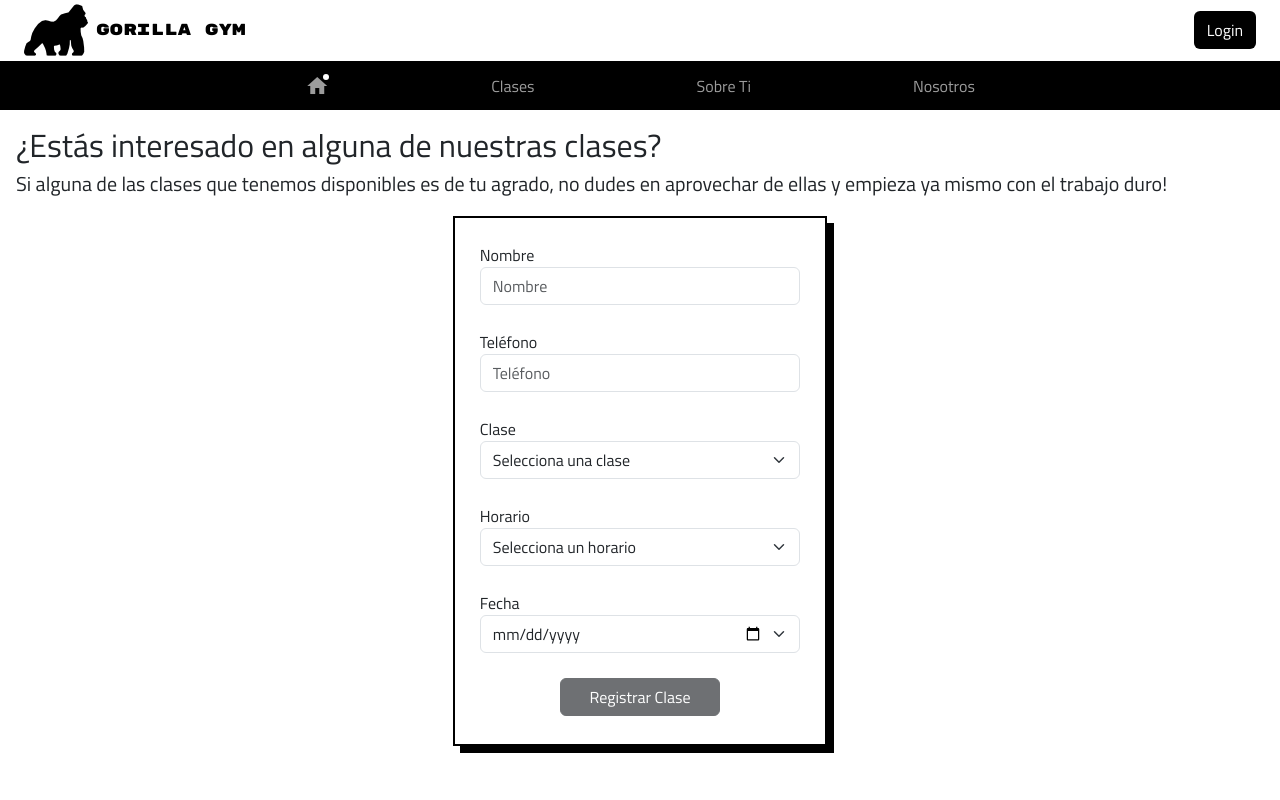
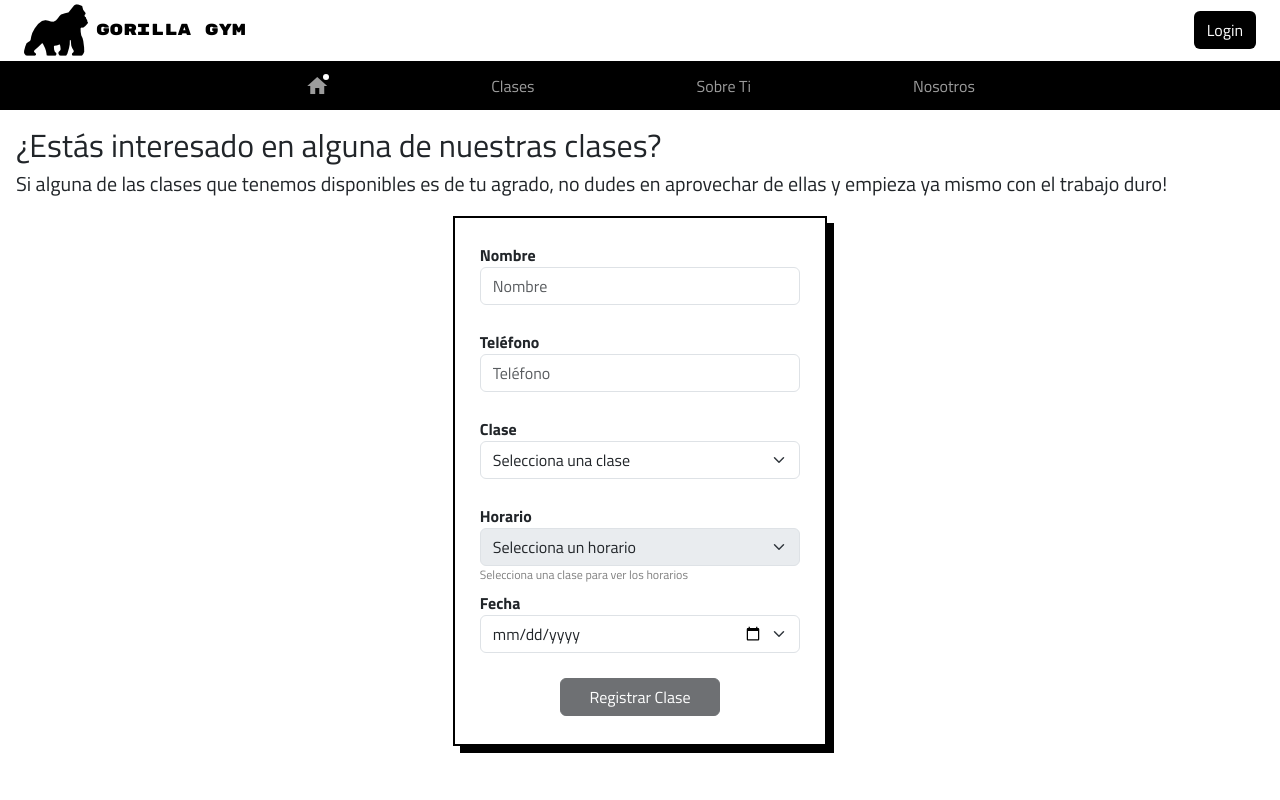
Before and after one commit to wachitorico69/miniproyecto-angular, an Angular app: page /sobreti in a window 1280 px wide. Shown: the top 800 px of the page. Built offline with nearby package versions, Linux system fonts and the light colour scheme; a web font is replaced by a local one.

Commit message:
forms terminados

```diff
--- a/src/app/sobreti/sobreti.component.html
+++ b/src/app/sobreti/sobreti.component.html
@@ -4,7 +4,7 @@
 
 <div class="container">
   <form (ngSubmit)="onSubmit()" [formGroup]="claseForm">
-    <label>Nombre</label>
+    <label><b>Nombre</b></label>
     <input type="text" formControlName="nombre" class="form-control" placeholder="Nombre">
       <div class="error-container">
          @if (claseForm.get('nombre')?.touched && claseForm.get('nombre')?.invalid) {
@@ -17,7 +17,7 @@
           }
       </div>
 
-    <label>Teléfono</label>
+    <label><b>Teléfono</b></label>
     <input type="text" formControlName="telefono" class="form-control" placeholder="Teléfono">
       <div class="error-container">
          @if (claseForm.get('telefono')?.touched && claseForm.get('telefono')?.invalid) {
@@ -30,9 +30,9 @@
           }
       </div>
 
-    <label>Clase</label>
+    <label><b>Clase</b></label>
     <select class="form-select" formControlName="clase">
-      <option value="" disabled selected>Selecciona una clase</option>
+      <option value="" disabled>Selecciona una clase</option>
       @for (c of clases; track c) {
         <option [value]="c.id">{{c.nombre}}</option>
       }
@@ -45,9 +45,9 @@
           }
       </div>
 
-    <label>Horario</label>
+    <label><b>Horario</b></label>
     <select class="form-select" formControlName="horario">
-      <option value="" disabled selected>Selecciona un horario</option>
+      <option value="" disabled>Selecciona un horario</option>
       <option value="7">7:00 am</option>
       <option value="9">9:00 am</option>
       <option value="1">1:00 pm</option>
@@ -55,6 +55,9 @@
       <option value="8">8:00 pm</option>
     </select>
       <div class="error-container">
+        @if (claseForm.get('horario')?.disabled) {
+          <p style="color: gray; font-size: 12px;">Selecciona una clase para ver los horarios</p>
+        }
          @if (claseForm.get('horario')?.touched && claseForm.get('horario')?.invalid) {
             @if (claseForm.get('horario')?.errors?.['required']) {
               <p class="error">Selecciona un horario</p>
@@ -62,7 +65,7 @@
           }
       </div>
 
-    <label for="start">Fecha</label>
+    <label for="start"><b>Fecha</b></label>
     <input class="form-select" formControlName="fecha"
     type="date"
     />
@@ -132,7 +135,7 @@
               @if (email.errors?.['required']) {
                 <p class="error">Introduce un correo electrónico</p>
               }
-              @if (email.errors && email.errors?.['pattern']) {
+              @if (email.errors && email.errors['pattern']) {
                 <p class="error">Introduce un correo electrónico con formato correcto (ej. arroba y .com)</p>
               }
             }
@@ -209,7 +212,7 @@
               @if (peso.errors?.['required']) {
                 <p class="error">Introduce un peso</p>
               }
-              @if (peso.errors && peso.errors?.['min']) {
+              @if (peso.errors && peso.errors['min']) {
                 <p class="error">El peso mínimo es de 30 kg</p>
               }
             }
@@ -231,7 +234,7 @@
               @if (altura.errors?.['required']) {
                 <p class="error">Introduce una altura</p>
               }
-              @if (altura.errors && altura.errors?.['min']) {
+              @if (altura.errors && altura.errors['min']) {
                 <p class="error">La altura mínima es de 100 cm</p>
               }
             }
--- a/src/app/sobreti/sobreti.component.ts
+++ b/src/app/sobreti/sobreti.component.ts
@@ -89,9 +89,19 @@
         nombre: ["", [Validators.required, Validators.minLength(5)]],
         telefono: ["", [Validators.required, Validators.minLength(10)]],
         clase: ["", [Validators.required]],
-        horario: ["", [Validators.required]],
+        horario: [{ value: "", disabled: true }, [Validators.required]],
         fecha: ["", [Validators.required, validarFecha()]]
       })
+
+      this.claseForm.get('clase')?.valueChanges.subscribe(value => {
+        const horarioControl = this.claseForm.get('horario');
+        if (value) {
+          horarioControl?.enable();
+        } else {
+          horarioControl?.disable();
+          horarioControl?.reset();
+        }
+      });
     }
 
     get form() {
@@ -118,6 +128,13 @@
         iconColor: 'black'
       })
 
-      this.claseForm.reset();
+      this.claseForm.reset({
+        nombre: '',
+        telefono: '',
+        clase: '',
+        horario: '',  // Este será deshabilitado, pero lo reseteamos visualmente
+        fecha: ''
+      });
+      this.claseForm.get('horario')?.disable();
     }
   }
```
